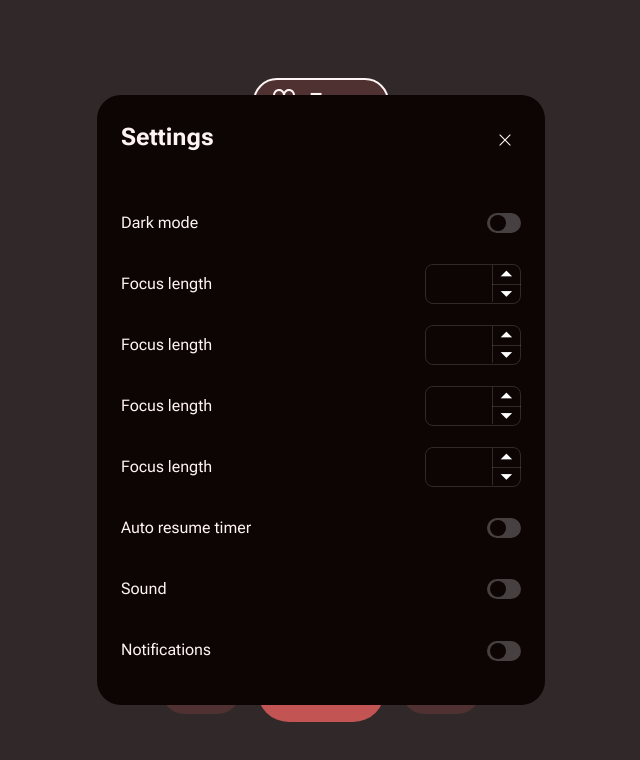
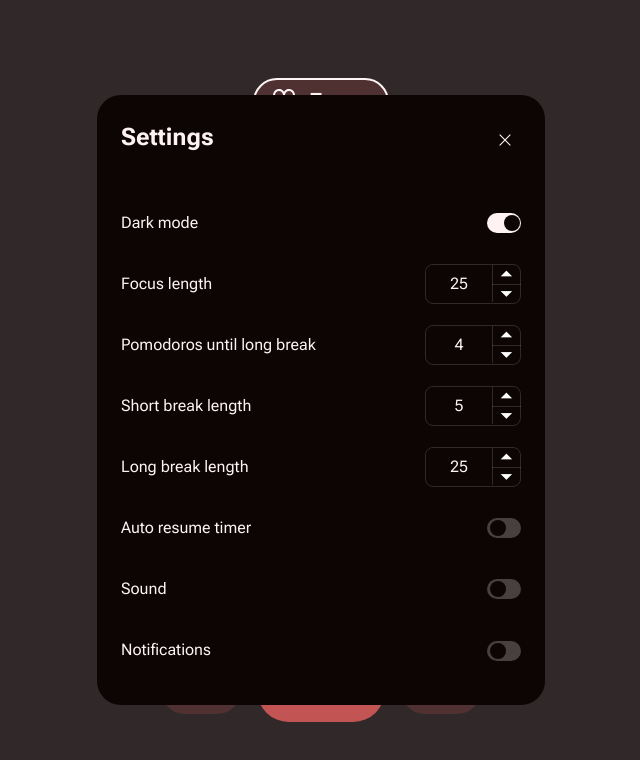
Before and after one commit to grJDh/typodoro, a React (Create React App) app: page / in a window 1280 px wide. Shown: the top 760 px of the page, without its empty margins (319-959 px from the left). Built offline with nearby package versions, Linux system fonts and the light colour scheme.

Commit message:
Added handlers and values to Settings

```diff
--- a/src/App.tsx
+++ b/src/App.tsx
@@ -54,10 +54,10 @@ const ButtonsWrapper = styled.div`
 
 //fix timer with Date()
 //fix skip button
+//when you change focus or any other time, it doesn't change current time even if it's start
 
 const App = () => {
-
-  const numberOfPomodoros = 4;
+  const [numberOfPomodoros, setNumberOfPomodoros] = useState(4);
   let tempArray = [];
   for (let index = 0; index < numberOfPomodoros; index++) {
     tempArray.push('focus', 'short');
@@ -79,6 +79,36 @@ const App = () => {
   const [frozenPhase, setFrozenPhase] = useState(0);
 
   const [settingsOpened, setSettingsOpened] = useState(true);
+  const [isDarkMode, setIsDarkMode] = useState(true);
+  const [isAutoResume, setIsAutoResume] = useState(false);
+  const [isSoundOn, setIsSoundOn] = useState(false);
+  const [areNotificationsOn, setAreNotificationsOn] = useState(false);
+
+  console.log(focusTime)
+
+  const settingsStateBoolean = [
+    settingsOpened,
+    isDarkMode,
+    isAutoResume,
+    isSoundOn,
+    areNotificationsOn,
+  ];
+  const settingsStateNumbers = [
+    focusTime,
+    shortBreakTime,
+    longBreakTime,
+  ];
+  const settingsHandlersBoolean = [
+    setIsDarkMode,
+    setIsAutoResume,
+    setIsSoundOn,
+    setAreNotificationsOn,
+  ];
+  const settingsHandlersNumbers = [
+    setFocusTime,
+    setShortBreakTime,
+    setLongBreakTime,
+  ];
 
   const toggleTimer = () => {
     setIsRunning(!isRunning);
@@ -149,7 +179,12 @@ const App = () => {
       <Settings
         phaseName={phasesQueue[currentPhase]}
         onClose={closeSettings}
-        isOpened={settingsOpened}
+        settingsStateBoolean={settingsStateBoolean}
+        settingsStateNumbers={settingsStateNumbers}
+        settingsHandlersBoolean={settingsHandlersBoolean}
+        settingsHandlersNumbers={settingsHandlersNumbers}
+        numberOfPomodoros={numberOfPomodoros}
+        setNumberOfPomodoros={setNumberOfPomodoros}
       />
 
       <MainWrapper
--- a/src/components/NumInput/NumInput.tsx
+++ b/src/components/NumInput/NumInput.tsx
@@ -113,16 +113,23 @@ const ChangeNumButton = styled.button<ChangeNumButtonProps>`
 type Props = {
   phaseName: string;
   labelText: string;
-  func: () => void;
+  defaultValue:number;
+  onChange: (num:number) => void;
 };
 
-const NumInput = ({ phaseName, labelText, func }:Props ) => {
+const NumInput = ({ phaseName, labelText, defaultValue, onChange }:Props ) => {
 
   return (
     <Wrapper>
       <Label htmlFor={labelText} phaseName={phaseName}>{labelText}</Label>
       <ArrowsWrapper>
-        <Input type="number" id={labelText} phaseName={phaseName} />
+        <Input
+          type="number"
+          id={labelText}
+          phaseName={phaseName}
+          defaultValue={defaultValue}
+          onChange={event => onChange(parseInt(event.target.value))}
+        />
         <ChangeNumButton isDown={false}>⏶</ChangeNumButton>
         <ChangeNumButton isDown={true}>⏷</ChangeNumButton>
       </ArrowsWrapper>
--- a/src/components/Settings/Settings.tsx
+++ b/src/components/Settings/Settings.tsx
@@ -136,15 +136,44 @@ const CloseIcon = styled.svg<CloseIconProps>`
 type Props = {
   phaseName: string;
   onClose: () => void;
-  isOpened: boolean;
+  settingsStateBoolean: boolean[];
+  settingsStateNumbers: number[][];
+  settingsHandlersBoolean: ((data: boolean) => void)[];
+  settingsHandlersNumbers: ((data: number[]) => void)[];
+  numberOfPomodoros: number;
+  setNumberOfPomodoros: (data: number) => void;
 };
 
-const Settings = ({ phaseName, onClose, isOpened }:Props ) => {
+const Settings = ({
+  phaseName,
+  onClose,
+  settingsStateBoolean,
+  settingsStateNumbers,
+  settingsHandlersBoolean,
+  settingsHandlersNumbers,
+  numberOfPomodoros,
+  setNumberOfPomodoros
+}:Props ) => {
+
+  const [settingsOpened, isDarkMode, isAutoResume, isSoundOn, areNotificationsOn] = settingsStateBoolean;
+  const [setIsDarkMode, setIsAutoResume, setIsSoundOn, setAreNotificationsOn] = settingsHandlersBoolean;
+  const [focusTime, shortBreakTime, longBreakTime] = settingsStateNumbers;
+  const [setFocusTime, setShortBreakTime, setLongBreakTime] = settingsHandlersNumbers;
+
+  const toggleDarkMode = (checked:boolean) => setIsDarkMode(checked);
+  const toggleAutoResume = (checked:boolean) => setIsAutoResume(checked);
+  const toggleSound = (checked:boolean) => setIsSoundOn(checked);
+  const toggleNotifications = (checked:boolean) => setAreNotificationsOn(checked);
+
+  const onSetFocusTime = (num:number) => setFocusTime([num, 0]);
+  const onSetNumberOfPomodoros = (num:number) => setNumberOfPomodoros(num);
+  const onSetShortBreakTime = (num:number) => setShortBreakTime([num, 0]);
+  const onSetLongBreakTime = (num:number) => setLongBreakTime([num, 0]);
 
   const closeOnClickOutside = (parentElement:any) => (parentElement.id === "root") && onClose();
 
   return (
-    <Wrapper isOpened={isOpened} onClick={(event) => closeOnClickOutside((event.target as HTMLTextAreaElement).parentElement)}>
+    <Wrapper isOpened={settingsOpened} onClick={(event) => closeOnClickOutside((event.target as HTMLTextAreaElement).parentElement)}>
       <Window phaseName={phaseName}>
         <Header>
           <Title phaseName={phaseName}>Settings</Title>
@@ -157,14 +186,54 @@ const Settings = ({ phaseName, onClose, isOpened }:Props ) => {
             />
           </CloseButton>
         </Header>
-        <ToggleInput phaseName={phaseName} labelText="Dark mode" func={() => null} />
-        <NumInput phaseName={phaseName} labelText="Focus length" func={() => null} />
-        <NumInput phaseName={phaseName} labelText="Focus length" func={() => null} />
-        <NumInput phaseName={phaseName} labelText="Focus length" func={() => null} />
-        <NumInput phaseName={phaseName} labelText="Focus length" func={() => null} />
-        <ToggleInput phaseName={phaseName} labelText="Auto resume timer" func={() => null} />
-        <ToggleInput phaseName={phaseName} labelText="Sound" func={() => null} />
-        <ToggleInput phaseName={phaseName} labelText="Notifications" func={() => null} />
+        <ToggleInput
+          phaseName={phaseName}
+          labelText="Dark mode"
+          onChange={toggleDarkMode}
+          defaultValue={isDarkMode}
+        />
+        <NumInput
+          phaseName={phaseName}
+          labelText="Focus length"
+          defaultValue={focusTime[0]}
+          onChange={onSetFocusTime}
+        />
+        <NumInput
+          phaseName={phaseName}
+          labelText="Pomodoros until long break"
+          defaultValue={numberOfPomodoros}
+          onChange={onSetNumberOfPomodoros}
+        />
+        <NumInput
+          phaseName={phaseName}
+          labelText="Short break length"
+          defaultValue={shortBreakTime[0]}
+          onChange={onSetShortBreakTime}
+        />
+        <NumInput
+          phaseName={phaseName}
+          labelText="Long break length"
+          defaultValue={longBreakTime[0]}
+          onChange={onSetLongBreakTime}
+        />
+        <ToggleInput
+          phaseName={phaseName}
+          labelText="Auto resume timer"
+          onChange={toggleAutoResume}
+          defaultValue={isAutoResume}
+        />
+        <ToggleInput
+          phaseName={phaseName}
+          labelText="Sound"
+          onChange={toggleSound}
+          defaultValue={isSoundOn}
+        />
+        <ToggleInput
+          phaseName={phaseName}
+          labelText="Notifications"
+          onChange={toggleNotifications}
+          defaultValue={areNotificationsOn}
+        />
       </Window>
     </Wrapper>
   );
--- a/src/components/ToggleInput/ToggleInput.tsx
+++ b/src/components/ToggleInput/ToggleInput.tsx
@@ -88,15 +88,22 @@ const Toggle = styled.input<ToggleProps>`
 type Props = {
   phaseName: string;
   labelText: string;
-  func: () => void;
+  defaultValue: boolean;
+  onChange: (checked:boolean) => void;
 };
 
-const ToggleInput = ({ phaseName, labelText, func }:Props ) => {
+const ToggleInput = ({ phaseName, labelText, defaultValue, onChange }:Props ) => {
 
   return (
     <Wrapper>
       <Label htmlFor={labelText} phaseName={phaseName}>{labelText}</Label>
-      <Toggle id={labelText} type="checkbox" phaseName={phaseName}></Toggle>
+      <Toggle
+        id={labelText}
+        type="checkbox"
+        phaseName={phaseName}
+        defaultChecked={defaultValue}
+        onChange={event => onChange(event.target.checked)}
+      />
     </Wrapper>
   );
 }
```
